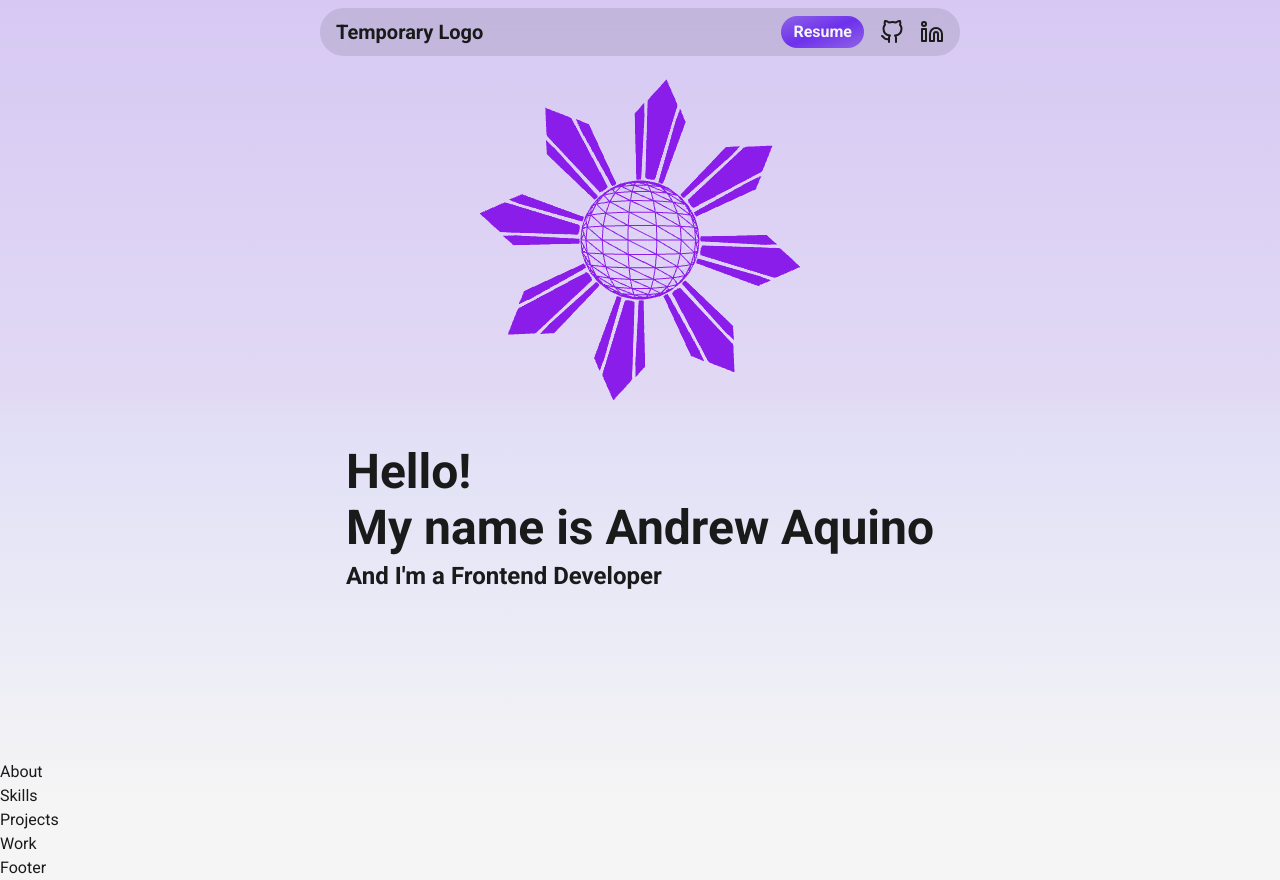
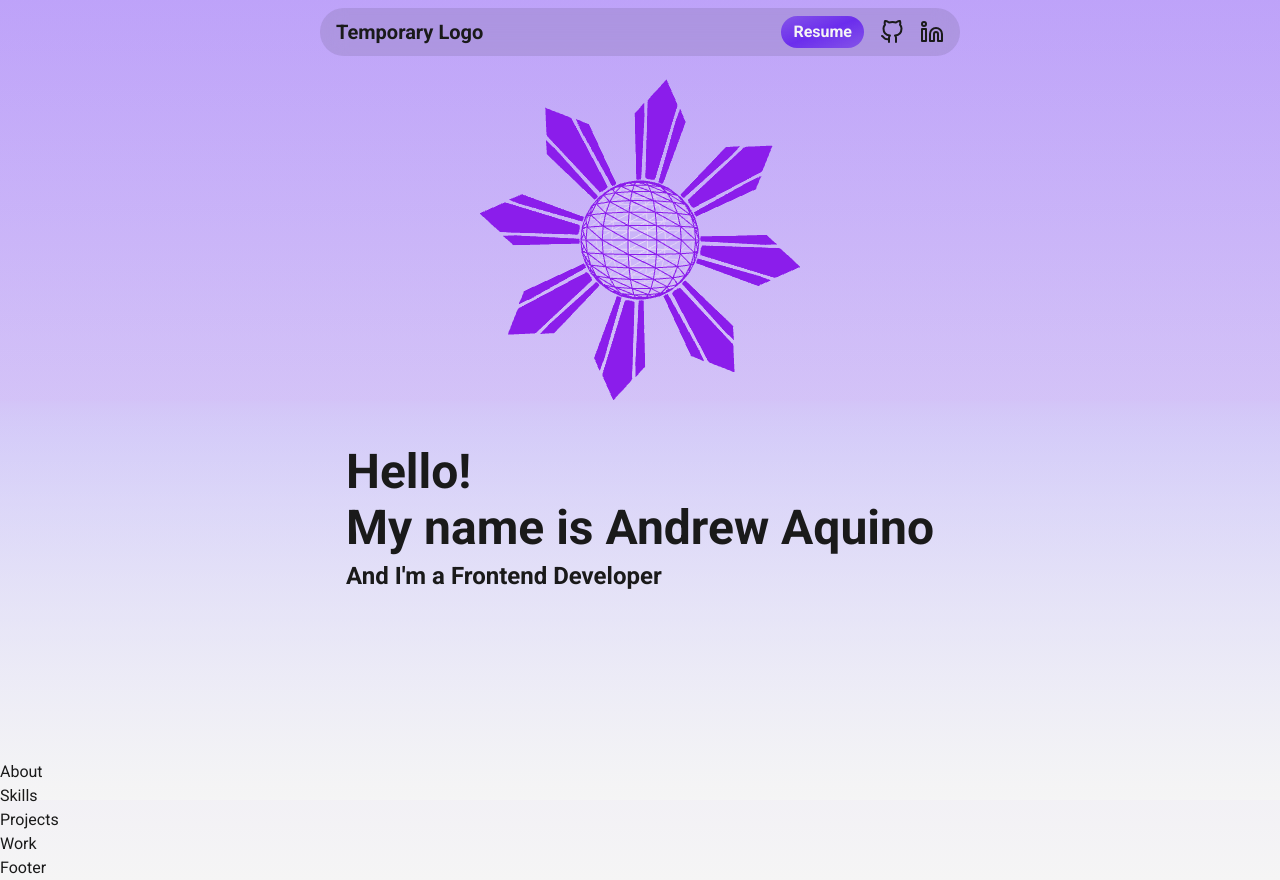
Before and after one commit to AndrewGlennAquino/personal-website-v2, a React (Vite) app: page / in a window 1280 px wide. Built offline with nearby package versions, Linux system fonts and the light colour scheme.

Commit message:
Add linear gradient to body background

```diff
--- a/src/index.css
+++ b/src/index.css
@@ -6,7 +6,8 @@
 }
 
 body {
-  @apply bg-smoke text-eerie font-roboto;
+  background: linear-gradient(#d6c5fc, #f5f5f5);
+  @apply text-eerie font-roboto min-h-screen;
 }
 
 @theme {
@@ -14,6 +15,7 @@ body {
   --color-eerie: #1a1a1a;
   --color-indigo: #6320ee;
   --color-silver: #e0e0e0;
+  --color-periwinkle: #d6c5fc;
 
   --font-roboto: Roboto;
 }
```
